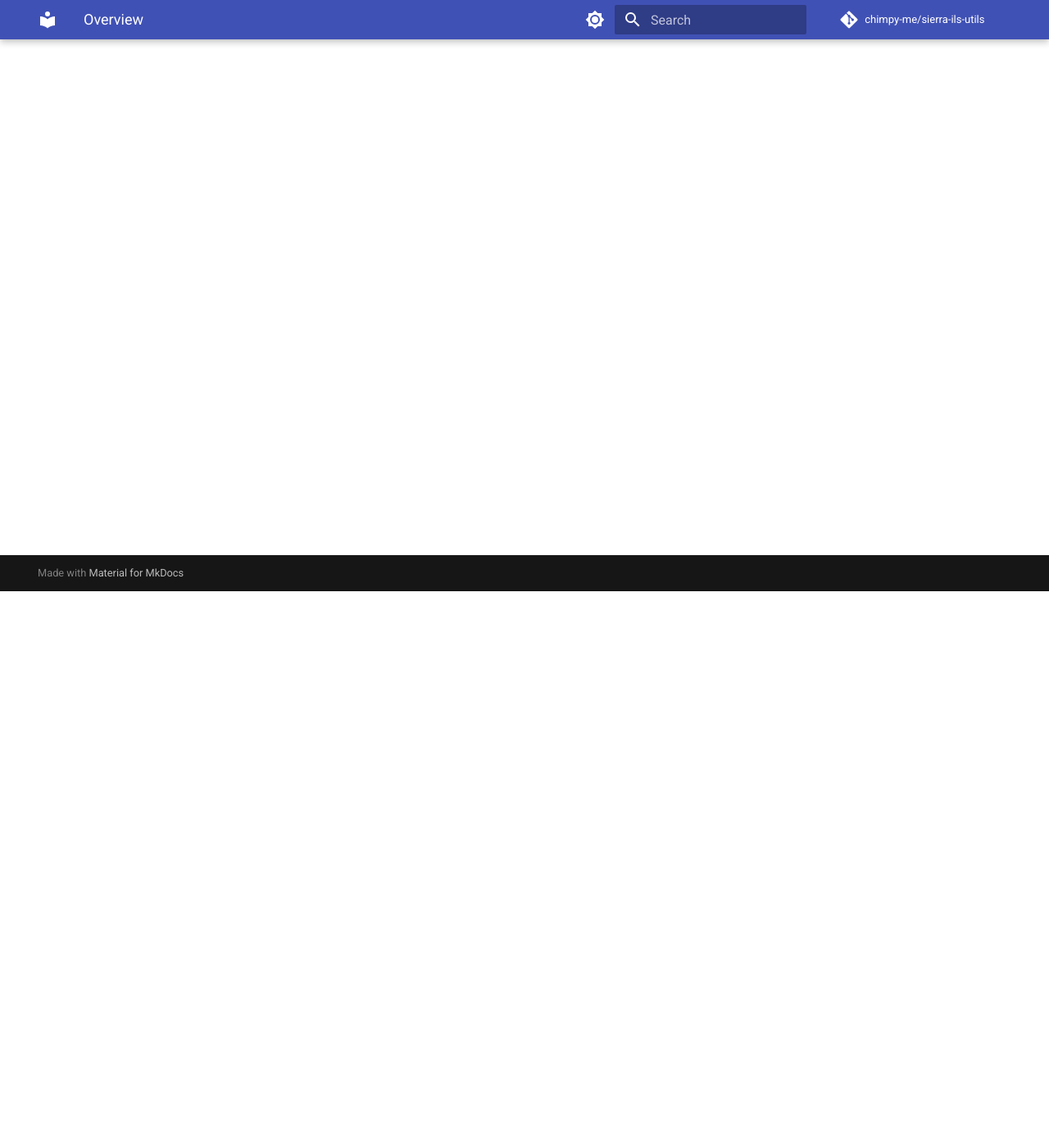
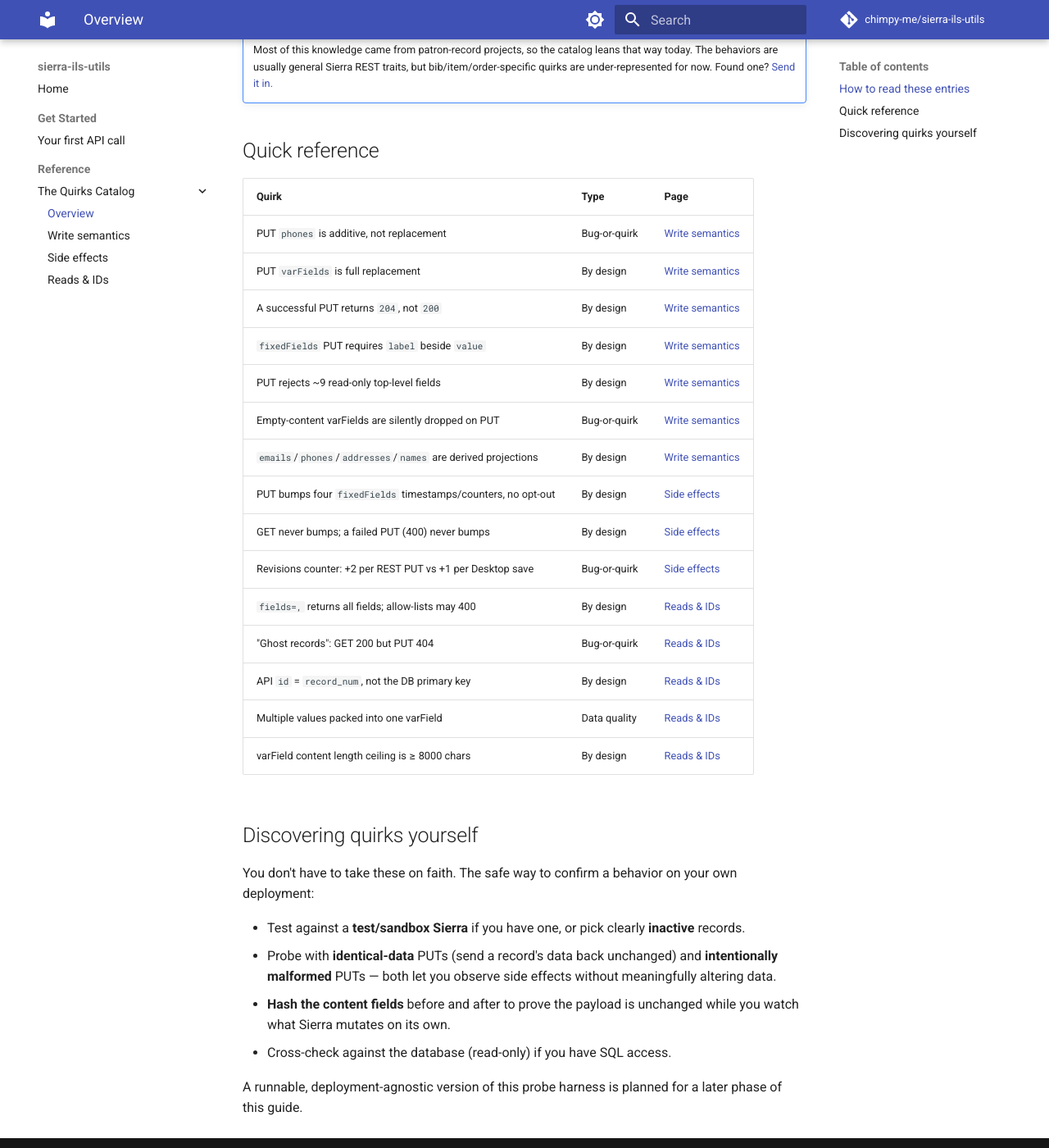
Before and after one commit to chimpy-me/sierra-ils-utils, an MkDocs documentation site: the page built from docs/reference/quirks/index.md, in a window 1280 px wide and 1400 px high, scrolled down 679 px. Shown: the whole window at 82% size. Built offline with MkDocs 1.6.1 and Material for MkDocs 9.7.7, drawn with Linux system fonts in a browser that asks for light colours; comment, search, counter and statistics services are not loaded; some of the changed text lies outside the part shown.

Commit message:
docs: write Quirks Catalog overview + quick-reference table
Co-Authored-By: Claude Opus 4.8 (1M context) <noreply@anthropic.com>

```diff
--- a/docs/reference/quirks/index.md
+++ b/docs/reference/quirks/index.md
@@ -1 +1,58 @@
 # The Quirks Catalog
+
+The Sierra REST API behaves in ways its documentation doesn't always mention. This catalog records
+the non-obvious behaviors we've hit in real work, so you can plan for them instead of discovering
+them mid-batch.
+
+## How to read these entries
+
+Every quirk is a card with the same four lines:
+
+- **Behavior** — what actually happens.
+- **Type** — *Bug-or-quirk*, *By design*, or *Data quality*.
+- **How to handle** — the workaround or rule of thumb.
+- **How we know** — the empirical evidence behind the claim.
+
+!!! warning "Verify on your own deployment"
+    These behaviors were observed on specific Sierra deployments (production and test). Versions and
+    configuration differ between libraries. Treat each entry as a strong hypothesis to confirm on
+    *your* system — and see [Discover quirks yourself](#discovering-quirks-yourself).
+
+!!! note "Provenance: patron-record heavy"
+    Most of this knowledge came from patron-record projects, so the catalog leans that way today.
+    The behaviors are usually general Sierra REST traits, but bib/item/order-specific quirks are
+    under-represented for now. Found one? [Send it in.](https://github.com/chimpy-me/sierra-ils-utils)
+
+## Quick reference
+
+| Quirk | Type | Page |
+|---|---|---|
+| PUT `phones` is additive, not replacement | Bug-or-quirk | [Write semantics](write-semantics.md) |
+| PUT `varFields` is full replacement | By design | [Write semantics](write-semantics.md) |
+| A successful PUT returns `204`, not `200` | By design | [Write semantics](write-semantics.md) |
+| `fixedFields` PUT requires `label` beside `value` | By design | [Write semantics](write-semantics.md) |
+| PUT rejects ~9 read-only top-level fields | By design | [Write semantics](write-semantics.md) |
+| Empty-content varFields are silently dropped on PUT | Bug-or-quirk | [Write semantics](write-semantics.md) |
+| `emails`/`phones`/`addresses`/`names` are derived projections | By design | [Write semantics](write-semantics.md) |
+| PUT bumps four `fixedFields` timestamps/counters, no opt-out | By design | [Side effects](side-effects.md) |
+| GET never bumps; a failed PUT (400) never bumps | By design | [Side effects](side-effects.md) |
+| Revisions counter: +2 per REST PUT vs +1 per Desktop save | Bug-or-quirk | [Side effects](side-effects.md) |
+| `fields=,` returns all fields; allow-lists may 400 | By design | [Reads & IDs](reads-and-ids.md) |
+| "Ghost records": GET 200 but PUT 404 | Bug-or-quirk | [Reads & IDs](reads-and-ids.md) |
+| API `id` = `record_num`, not the DB primary key | By design | [Reads & IDs](reads-and-ids.md) |
+| Multiple values packed into one varField | Data quality | [Reads & IDs](reads-and-ids.md) |
+| varField content length ceiling is ≥ 8000 chars | By design | [Reads & IDs](reads-and-ids.md) |
+
+## Discovering quirks yourself
+
+You don't have to take these on faith. The safe way to confirm a behavior on your own deployment:
+
+- Test against a **test/sandbox Sierra** if you have one, or pick clearly **inactive** records.
+- Probe with **identical-data** PUTs (send a record's data back unchanged) and **intentionally
+  malformed** PUTs — both let you observe side effects without meaningfully altering data.
+- **Hash the content fields** before and after to prove the payload is unchanged while you watch
+  what Sierra mutates on its own.
+- Cross-check against the database (read-only) if you have SQL access.
+
+A runnable, deployment-agnostic version of this probe harness is planned for a later phase of this
+guide.
```
